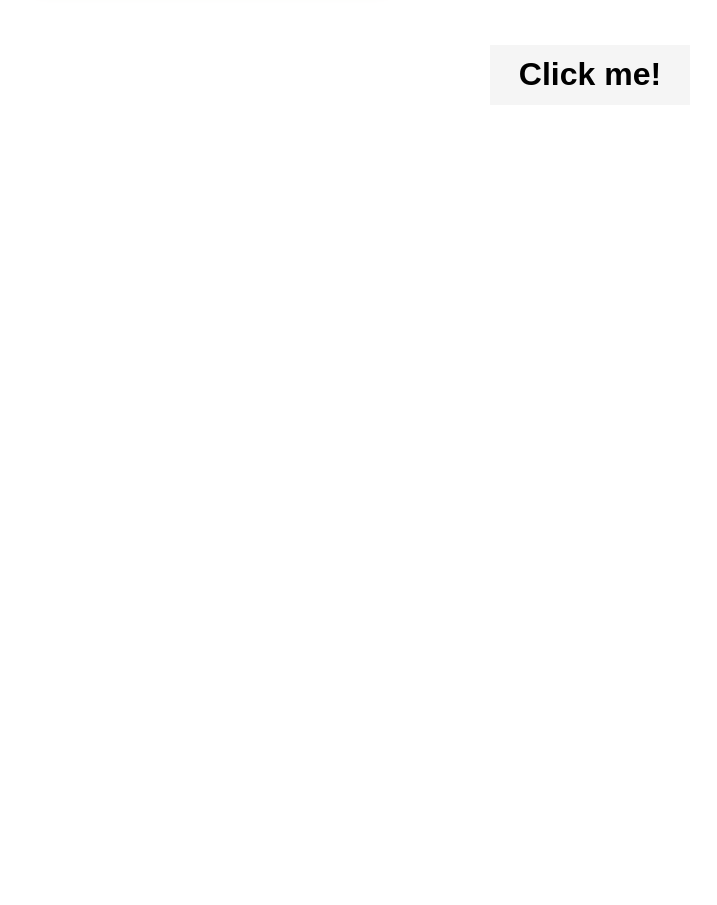
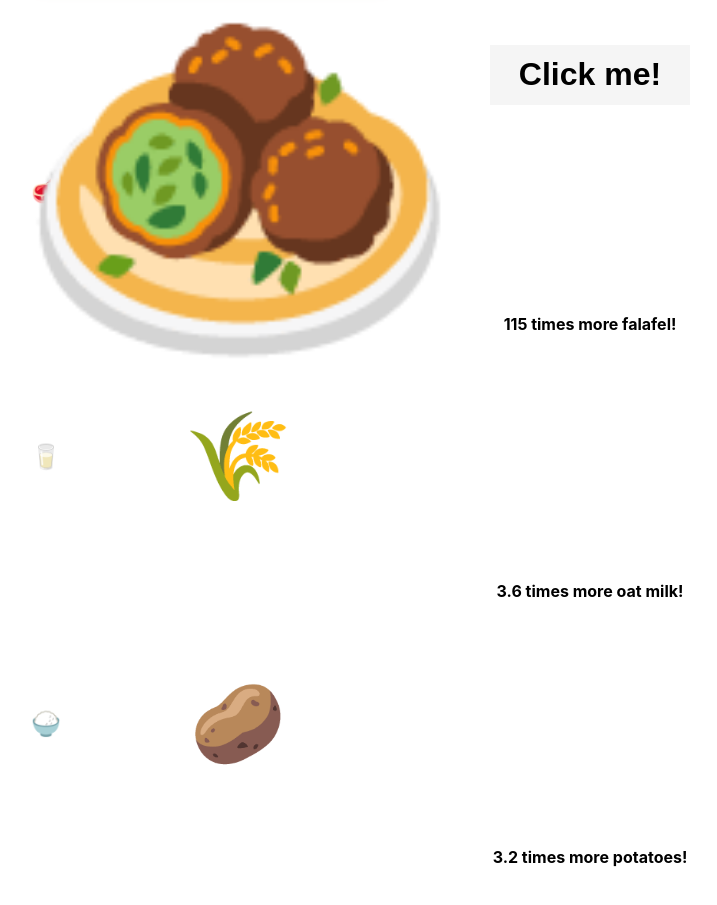
Before and after one commit to mark394e/climaid, a Next.js app: page / in a window 1280 px wide. Shown: the part 1820-2725 px from the top of the page, without its empty margins (50-767 px from the left). Before the commit the page ends 1957 px from the top, so only its background shows below. Built offline with nearby package versions, Linux system fonts and the light colour scheme; a web font is replaced by a local one.

Commit message:
Emojis inserted and animated

```diff
--- /dev/null
+++ b/pages/components/Emojis.js
@@ -0,0 +1,29 @@
+function Emojis() {
+  return (
+    <section className="emojis">
+      <article>
+        <div className="emoji_container">
+          <h3 className="scale">&#129385;</h3>
+          <h3 className="falafel">&#129478;</h3>
+        </div>
+        <h4>115 times more falafel!</h4>
+      </article>
+      <article>
+        <div className="emoji_container">
+          <h3 className="scale">&#129371;</h3>
+          <h3 className="oat">&#127806;</h3>
+        </div>
+        <h4>3.6 times more oat milk!</h4>
+      </article>
+      <article>
+        <div className="emoji_container">
+          <h3 className="scale">&#127834;</h3>
+          <h3 className="potato">&#129364;</h3>
+        </div>
+        <h4>3.2 times more potatoes!</h4>
+      </article>
+    </section>
+  );
+}
+
+export default Emojis;
--- a/pages/index.js
+++ b/pages/index.js
@@ -3,6 +3,7 @@ import CalculationButton from "./components/CalculationButton";
 import Results from "./components/Results";
 import Header from "./components/Header";
 import SocialMediaProvider from "./components/SocialMediaProvider";
+import Emojis from "./components/Emojis";
 
 export default function Home() {
   const [showResults, setShowResults] = useState(false);
@@ -235,6 +236,7 @@ export default function Home() {
           <Results socialMedia={socialMedia}></Results>
         </section>
       )}
+      <Emojis />
     </>
   );
 }
--- /dev/null
+++ b/styles/emojis.scss
@@ -0,0 +1,77 @@
+.emojis {
+  height: 60vh;
+  display: flex;
+  flex-direction: column;
+  justify-content: space-between;
+
+  .emoji_container {
+    display: flex;
+    justify-content: space-around;
+    align-items: center;
+    width: 30vw;
+
+    .scale {
+      animation-name: scaling;
+      animation-duration: 4s;
+    }
+
+    @keyframes scaling {
+      0% {
+        transform: scale(0);
+      }
+      100% {
+        transform: scale(1);
+      }
+    }
+
+    .falafel {
+      animation-name: scalingFalafel;
+      animation-fill-mode: forwards;
+      animation-duration: 4s;
+    }
+
+    @keyframes scalingFalafel {
+      0% {
+        transform: scale(0);
+      }
+      100% {
+        transform: scale(15);
+      }
+    }
+
+    .oat {
+      animation-name: scalingOat;
+      animation-fill-mode: forwards;
+      animation-duration: 4s;
+    }
+
+    @keyframes scalingOat {
+      0% {
+        transform: scale(0);
+      }
+      100% {
+        transform: scale(3.6);
+      }
+    }
+
+    .potato {
+      animation-name: scalingPotato;
+      animation-fill-mode: forwards;
+      animation-duration: 4s;
+    }
+
+    @keyframes scalingPotato {
+      0% {
+        transform: scale(0);
+      }
+      100% {
+        transform: scale(3.2);
+      }
+    }
+  }
+
+  h4 {
+    text-align: center;
+    padding: 3rem;
+  }
+}
```
Also changed, not shown: styles/globals.scss (+4 -4 lines).
